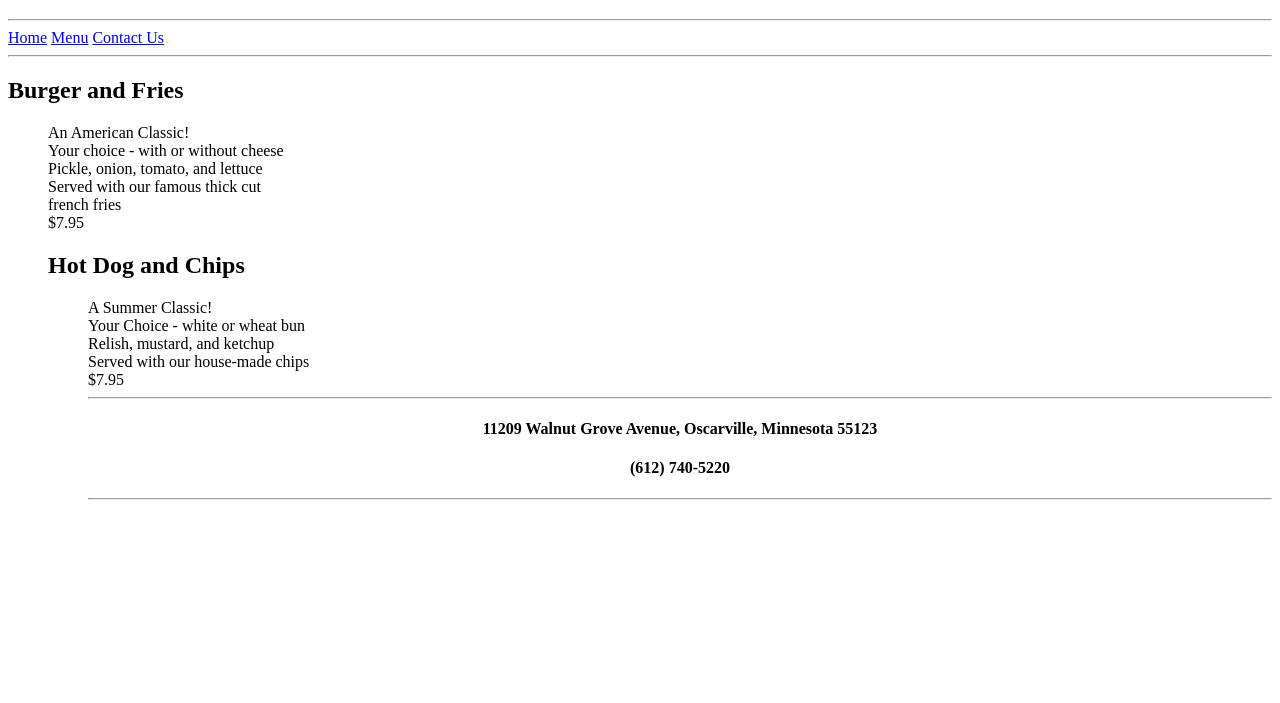
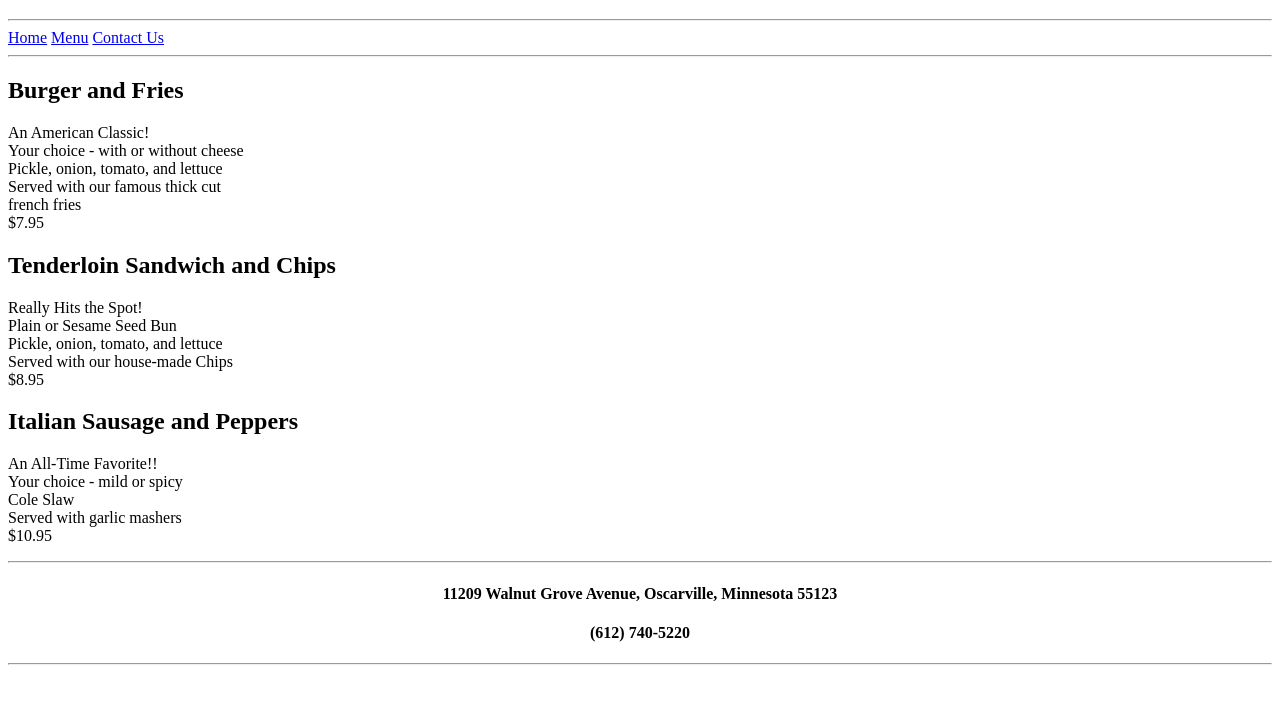
Before and after one commit to gregschoener/Software-Guild-April-2017, a plain HTML site: page Restaurant Site/Menu Page.html in a window 1280 px wide. Shown: the part 61-764 px from the top of the page. Drawn offline with Linux system fonts and the light colour scheme.

Commit message:
Updating menu page

```diff
--- a/Restaurant Site/Menu Page.html
+++ b/Restaurant Site/Menu Page.html
@@ -13,27 +13,53 @@
 
     <hr>
 
+    <body>
+
     <dev>
-        <h2>Burger and Fries</h2>
-        <ul style="list-style-type: none;">
-            <li>An American Classic!</li>
-            <li>Your choice - with or without cheese</li>
-            <li>Pickle, onion, tomato, and lettuce</li>
-            <li>Served with our famous thick cut</li>
-            <li>french fries</li>
-            <li>$7.95</li>
-     </dev>
 
-     <dev>
-        <h2>Hot Dog and Chips</h2>
-        <ul style="list-style-type: none;">
-            <li>A Summer Classic!</li>
-            <li>Your Choice - white or wheat bun</li>
-            <li>Relish, mustard, and ketchup</li>
-            <li>Served with our house-made chips</li>
-            <li>$7.95</li>
+            <dev id="left" style="display:block;">
 
-     </dev>
+                <h2>Burger and Fries</h2>
+                <p>
+                    An American Classic!<br/>
+                    Your choice - with or without cheese<br/>
+                    Pickle, onion, tomato, and lettuce<br/>
+                    Served with our famous thick cut<br/>
+                    french fries<br/>
+                    $7.95<br/>
+                 </p>
+                 <h2>Tenderloin Sandwich and Chips</h2>
+                 <p>
+                     Really Hits the Spot!<br/>
+                     Plain or Sesame Seed Bun<br/>
+                     Pickle, onion, tomato, and lettuce<br/>
+                     Served with our house-made Chips<br/>
+                     $8.95<br/>
+                 </p>
+
+            </dev>
+
+            <dev id="right" style="display:block;">
+
+            <h2>Italian Sausage and Peppers</h2>
+            <p>
+                An All-Time Favorite!!<br/>
+                Your choice - mild or spicy<br/>
+                Cole Slaw<br/>
+                Served with garlic mashers<br/>
+                $10.95<br/>
+            </p>
+
+
+
+        </dev>
+    </dev>
+
+
+    </body>
+
+
+
 
      <hr>
 
```
